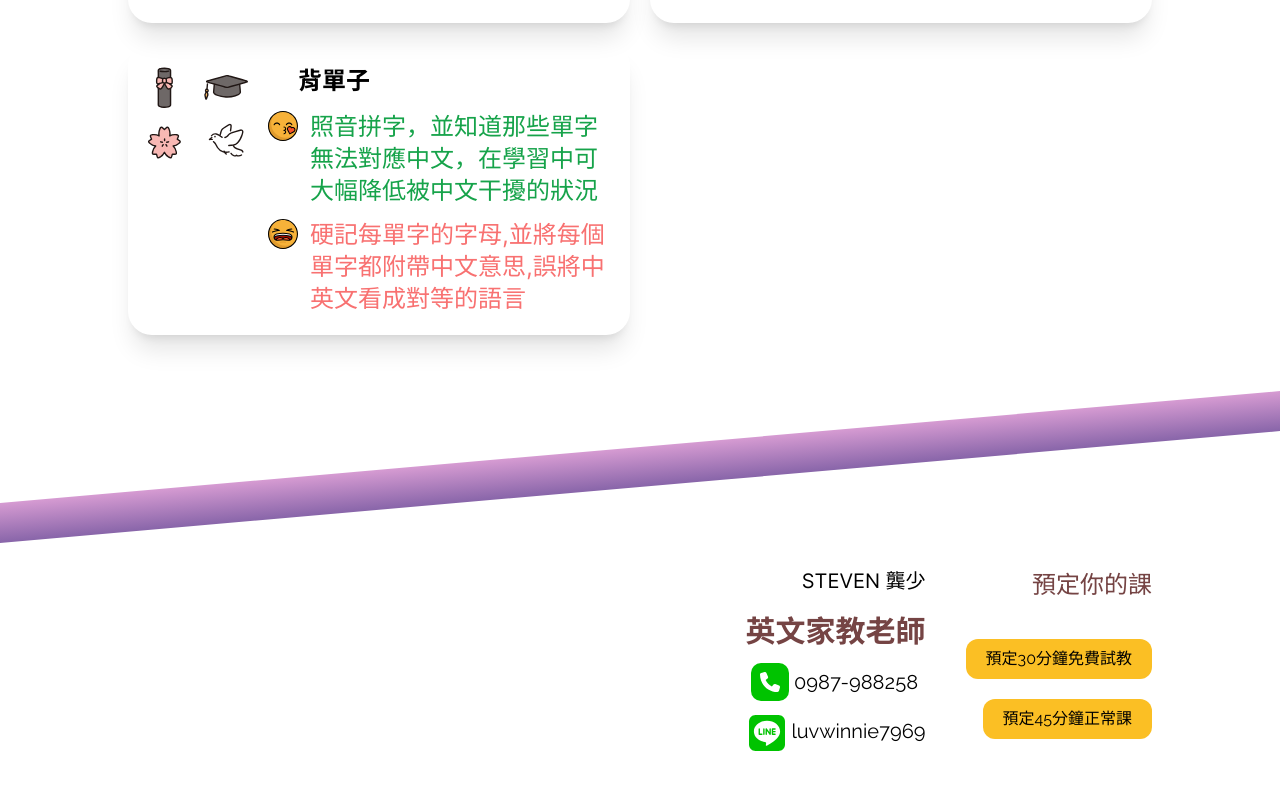
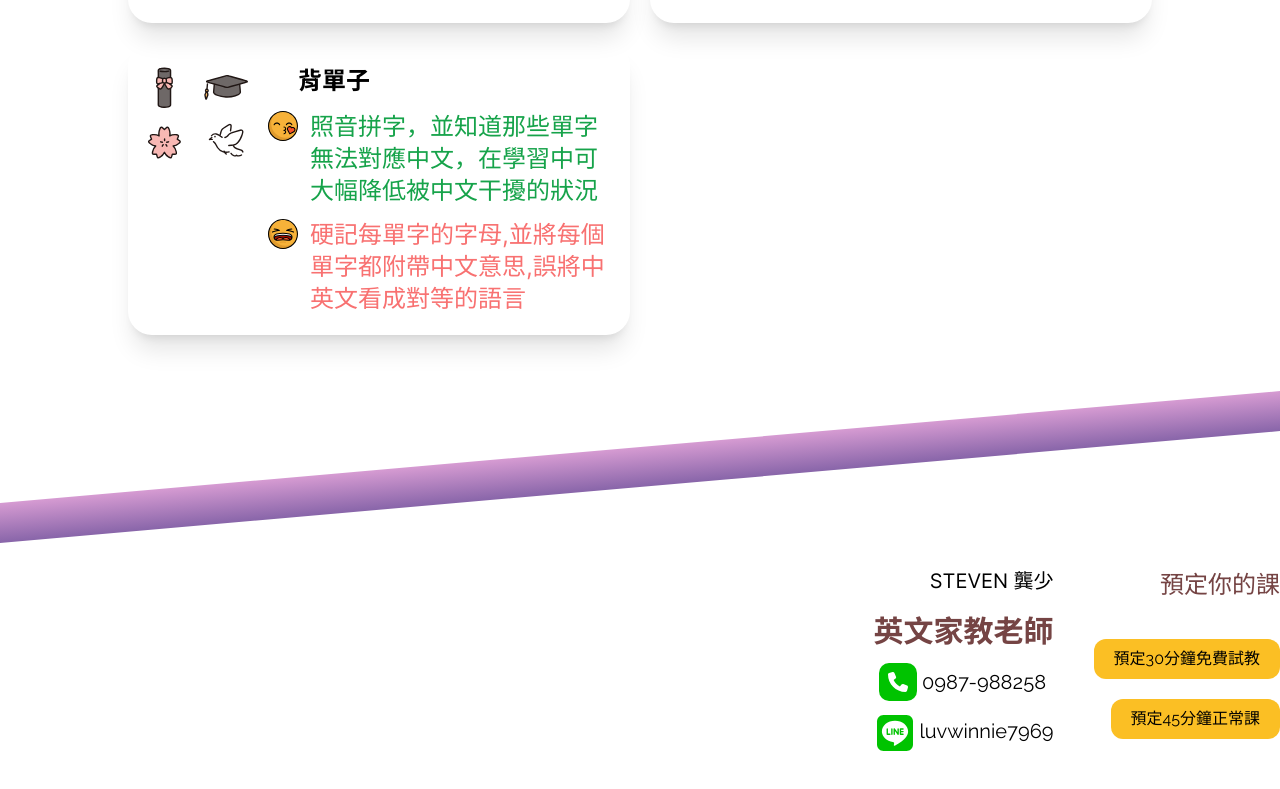
Before and after one commit to KuzminaPolina/english-teacher-website, a React (Vite) app: page / in a window 1280 px wide. Shown: the part 4856-5645 px from the top of the page. Built offline with nearby package versions, Linux system fonts and the light colour scheme; a web font is replaced by a local one.

Commit message:
footer padding correction

```diff
--- a/src/components/Footer.tsx
+++ b/src/components/Footer.tsx
@@ -6,8 +6,8 @@ const Footer = () => {
     <div id="trial">
       <div id="trial" className="px-4 md:px-10 lg:px-32 py-5 diagonal">
       </div>
-      <div className="max-w-[80rem] mx-auto mb-5">
-        <div className="px-4 md:px-10 lg:px-32 py-20">
+      <div className="max-w-[90rem] mx-auto mb-5">
+        <div className="px-4 md:px-10 lg:px-0 py-20">
           <div className="flex flex-col md:flex-row justify-end gap-10">
             <div className="order-2 md:order-1">
               <p className="text-xl font-inter text-right mb-4">{heroSection.teacherName}</p>
```
